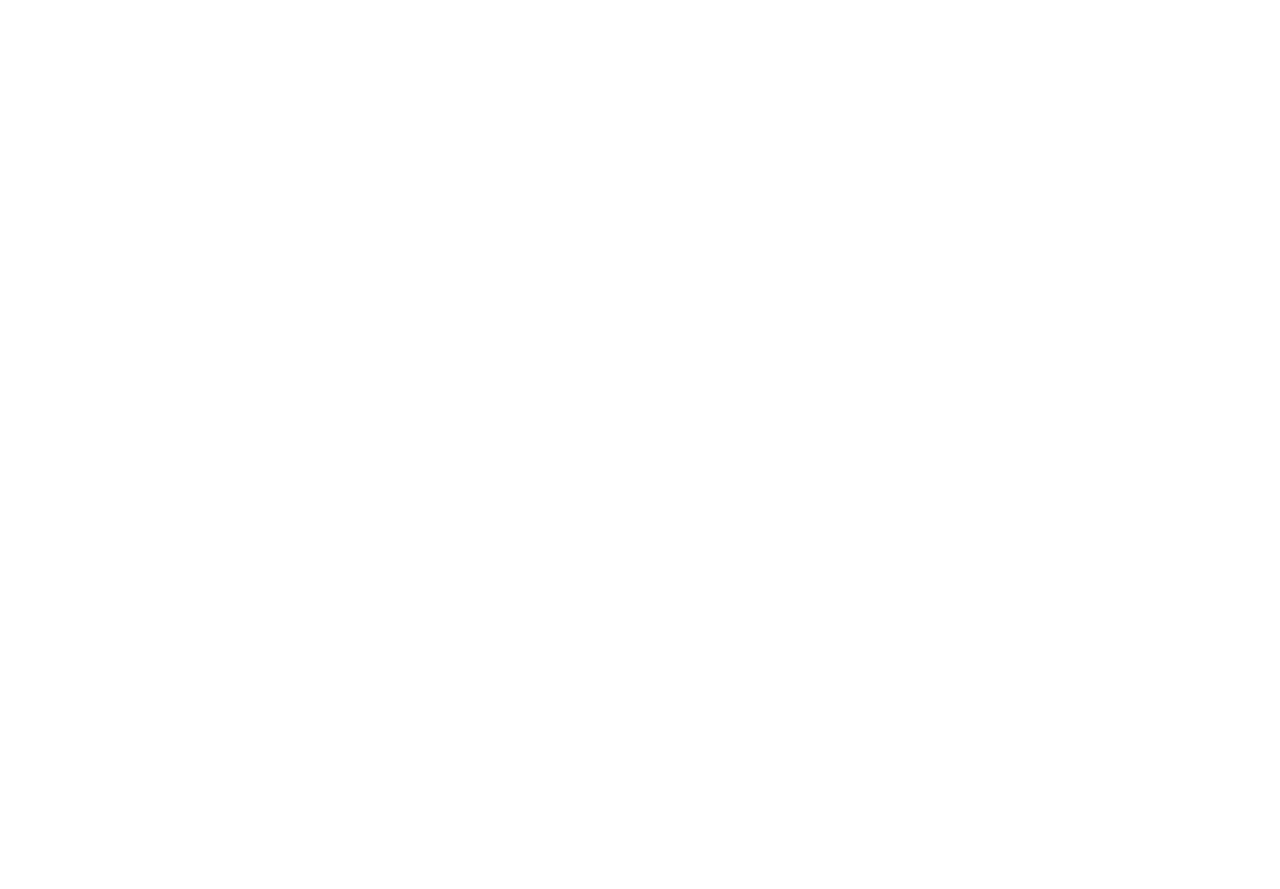
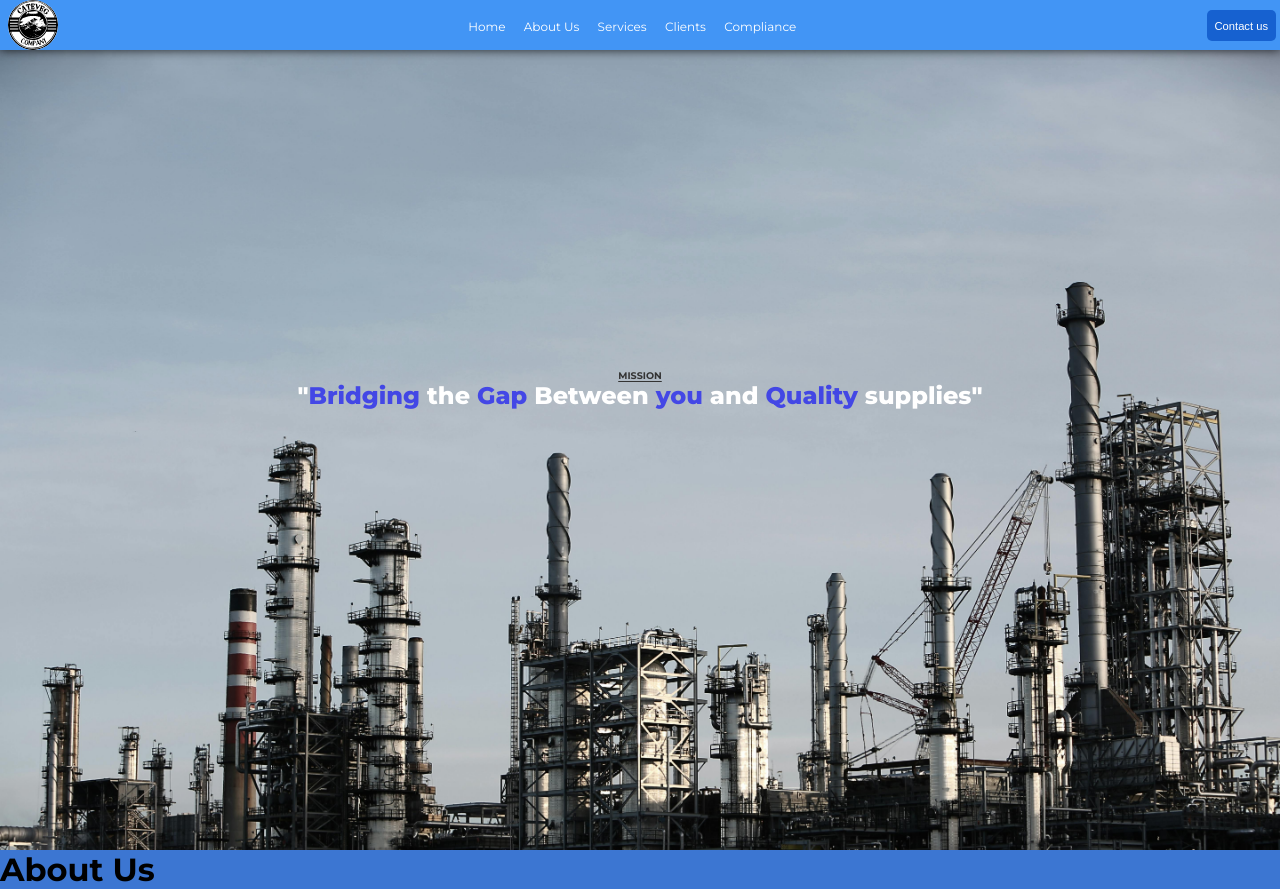
Before and after one commit to MrOuko/Catevegweb, a plain HTML site: page html-files/index.html in a window 1280 px wide. Before the commit the page ends 800 px from the top, so only its background shows below. Drawn offline with nearby package versions, Linux system fonts and the light colour scheme.

Commit message:
Re-inventing the whole website

```diff
--- a/Css-files/index.css
+++ b/Css-files/index.css
@@ -0,0 +1,32 @@
+
+.hero{
+    width: 100%;
+    height: 100vh;
+    background-image: url(../Assets/Factoryimg.jpg);
+    background-repeat: no-repeat;
+    background-position: top;
+    background-size: cover;
+    display: flex;
+    justify-content: center;
+    align-items: center;
+    position: relative;
+    z-index: -1;
+    text-align: center;
+    overflow: hidden;
+}
+
+.hero .txt-content{
+position: absolute;
+top: 40%;
+}
+.txt-content h1{
+    font-size: .6rem;
+    color: #333;
+    text-decoration: underline;
+    text-underline-offset: 2px;
+}
+.txt-content p{
+    color: white;
+    font-size: 1.5rem;
+    font-weight: 800;
+}
--- a/Css-files/main.css
+++ b/Css-files/main.css
@@ -1 +1,21 @@
 /*comments*/
+/*fonts*/
+@import url('https://fonts.googleapis.com/css2?family=Inter:ital,opsz,wght@0,14..32,100..900;1,14..32,100..900&family=Montserrat:ital,wght@0,100..900;1,100..900&family=Poppins:ital,wght@0,100;0,200;0,300;0,400;0,500;0,600;0,700;0,800;0,900;1,100;1,200;1,300;1,400;1,500;1,600;1,700;1,800;1,900&display=swap');
+@import url('https://fonts.googleapis.com/css2?family=Montserrat:ital,wght@0,100..900;1,100..900&display=swap');
+*{
+    margin: 0;
+    padding: 0;
+    box-sizing: border-box;
+}
+:root{
+    --background_color: #4295f5;
+    --semibackground_color: #1a6ff781;
+    --main_font:'Monsterrat';
+    --mainfont_color: black;
+    --whitefont_color: #fff;
+    --greycolor: #333;
+   }
+body{
+    font-family: 'Montserrat';
+    background-color: var(--semibackground_color);
+}
--- a/html-files/index.html
+++ b/html-files/index.html
@@ -12,14 +12,44 @@
     <link rel="preconnect" href="https://fonts.googleapis.com">
     <link rel="preconnect" href="https://fonts.gstatic.com" crossorigin>
     <link href="https://fonts.googleapis.com/css2?family=Inter:ital,opsz,wght@0,14..32,100..900;1,14..32,100..900&family=Montserrat:ital,wght@0,100..900;1,100..900&display=swap" rel="stylesheet">
+    <link href='https://unpkg.com/boxicons@2.1.4/css/boxicons.min.css' rel='stylesheet'>
     <link rel="stylesheet" href="https://cdnjs.cloudflare.com/ajax/libs/font-awesome/6.7.0/css/all.min.css" integrity="sha512-9xKTRVabjVeZmc+GUW8GgSmcREDunMM+Dt/GrzchfN8tkwHizc5RP4Ok/MXFFy5rIjJjzhndFScTceq5e6GvVQ==" crossorigin="anonymous" referrerpolicy="no-referrer" />
     <!--My Css Stylesheets Only-->
     <link rel="stylesheet" href="../Css-files/index.css">
     <link rel="stylesheet" href="../Css-files/main.css">
+    <link rel="stylesheet" href="../modelcss/navigation.css">
     <script src="../javascript-files/index.js" defer></script>
     <title>Cateveg Company</title>
 </head>
 <body>
+    <nav class="navbar">
+        <img src="../Assets/cateveg-logo.svg" alt="Company-logo" class="logo">
+        <ul class="navlinks">
+            <li><a href="#">Home</a></li>
+            <li><a href="#">About Us</a></li>
+            <li><a href="#">Services</a></li>
+            <li><a href="#">Clients</a></li>
+            <li><a href="#">Compliance</a></li>
+        </ul>
+        <button><a href="#">Contact us</a></button>
+    </nav>
+    <main>
+        <div class="hero">
+            <div class="txt-content">
+                <h1>MISSION</h1>
+                <p class="main">"<span style="color: rgba(8, 8, 247, 0.646);">Bridging</span> the <span style="color: rgba(8, 8, 247, 0.646);">Gap</span> Between
+                <span style="color: rgba(8, 8, 247, 0.646);">you</span>
+                 and <span style="color: rgba(8, 8, 247, 0.646);">Quality</span> supplies"</p>
+            </div>
+        </div>
+        <div class="aboutus-content">
+            <h1>About Us</h1>
+        </div>
+    </main>
+    <footer>
+
+    </footer>
+</body>
 
     <!--Comments only-->
        <!--Comments only-->
--- /dev/null
+++ b/modelcss/navigation.css
@@ -0,0 +1,55 @@
+*{
+    margin: 0;
+    padding: 0;
+    box-sizing: border-box;
+}
+
+:root{
+ --background_color: #4295f5;
+ --semibackground_color: #0c54c7cc;
+ --main_font:'Monsterrat';
+ --mainfont_color: black;
+ --whitefont_color: #fff;
+ --greycolor: #333;
+}
+
+.navbar{
+    position: relative;
+    width: 100%;
+    height: 50px;
+    display: flex;
+    justify-content: space-between;
+    align-items: center;
+    box-shadow: 0 0 10px rgba(0,0,0,.8);
+    background: var(--background_color);
+}
+.navbar .logo{
+    width: 50px;
+    margin-left: 8px;
+    background: var(--whitefont_color);
+    border-radius: 50%;
+}
+
+.navlinks li{
+    display: inline-block;
+}
+.navlinks li a{
+    font-size: .75rem;
+    text-decoration: none;
+    color: var(--whitefont_color);
+    padding: 7px;
+    position: relative;
+}
+.navbar button{
+    background-color: var(--semibackground_color);
+    border:  none;
+    outline: none;
+    padding: 8px;
+    border-radius: 5px;
+    margin-right: 4px;
+}
+.navbar button a{
+text-decoration: none;
+color: var(--whitefont_color);
+font-size: .7rem;
+}
```
